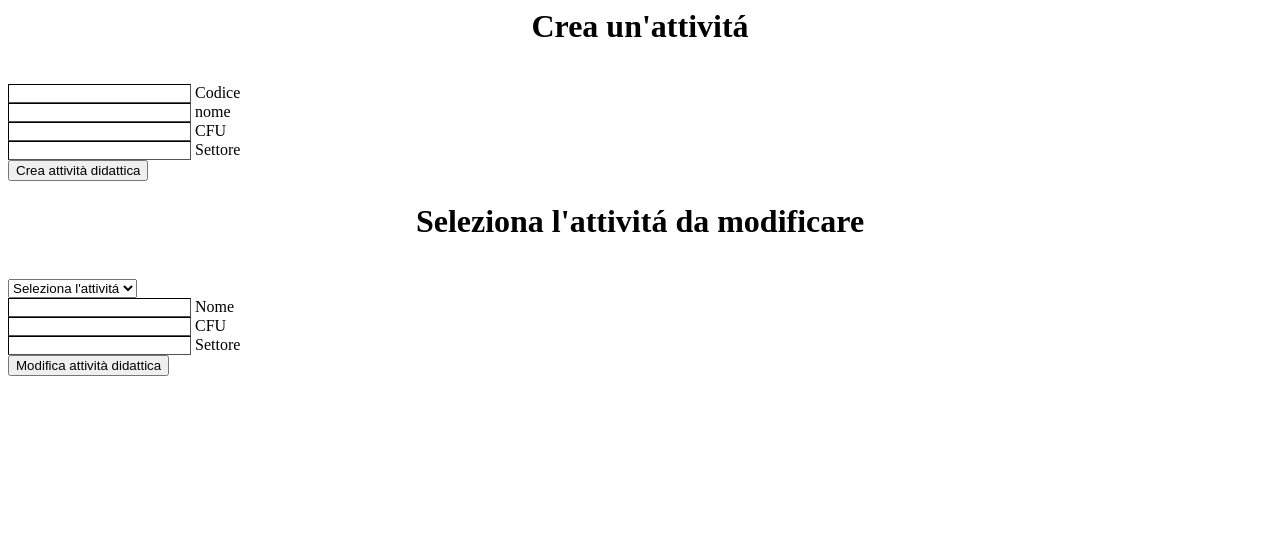
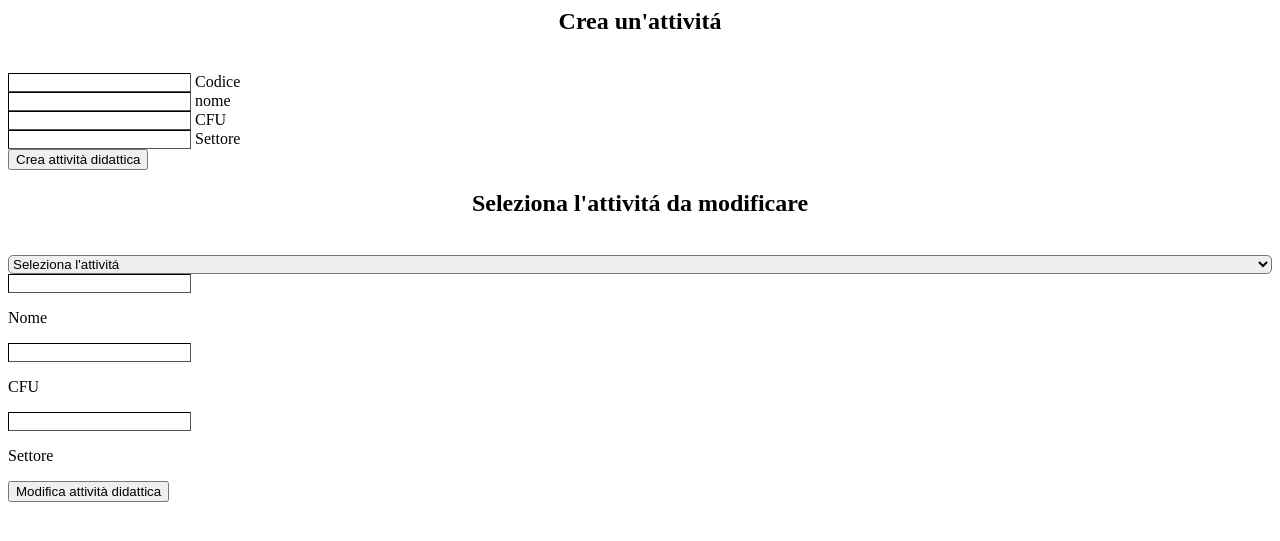
Before and after one commit to mattia-gallinaro/medicina, a PHP site: page /medicina/form_add_ad.php in a window 1280 px wide. Shown: the top 541 px of the page. Run offline with PHP 8.4, Linux system fonts and the light colour scheme; data that the repository does not hold is empty.

Commit message:
nuova funzione e modifica del css

```diff
--- a/form_add_ad.php
+++ b/form_add_ad.php
@@ -34,50 +34,92 @@
 
 ?>
 
-<div class="containe-fluid" style="background-color:#ffffff;">
-    <h1 style="text-align:center;">Crea un'attivitá</h1><br />
+<div class="containe-fluid row justify-content-center" style="background-color:#ffffff;">
+    <div class="col-4 text-center">
+        <h2 style="text-align:center;">Crea un'attivitá</h2><br />
         <form method="POST" action="./createAf.php">
             <div class="form-outline mb-4">
-            <input type="text" id="form6Example3" class="form-control campo_form" name="codice" style="border-width:1px; border-color:black;"/>
+                <input type="text" id="form6Example3" class="form-control campo_form" name="codice"
+                    style="border-width:1px; border-color:black;" />
                 <label class="form-label" for="form6Example3">Codice</label>
             </div>
             <div class="form-outline mb-4">
-            <input type="text" id="form6Example3" class="form-control campo_form" name="nome" style="border-width:1px; border-color:black;"/>
+                <input type="text" id="form6Example3" class="form-control campo_form" name="nome"
+                    style="border-width:1px; border-color:black;" />
                 <label class="form-label" for="form6Example3">nome</label>
             </div>
             <div class="form-outline mb-4">
-            <input type="text" id="form6Example3" class="form-control campo_form" name="CFU" style="border-width:1px; border-color:black;"/>
+                <input type="text" id="form6Example3" class="form-control campo_form" name="CFU"
+                    style="border-width:1px; border-color:black;" />
                 <label class="form-label" for="form6Example3">CFU</label>
             </div>
             <div class="form-outline mb-4">
-            <input type="text" id="form6Example4" class="form-control campo_form" name="settore" style="border-width:1px; border-color:black;"/>
+                <input type="text" id="form6Example4" class="form-control campo_form" name="settore"
+                    style="border-width:1px; border-color:black;" />
                 <label class="form-label" for="form6Example4">Settore</label>
             </div>
             <button type="submit" class="btn btn-primary btn-block mb-4">Crea attività didattica</button>
         </form>
-
+    </div>
+    <div class="col-1"></div>
+    <div class="col-4 text-center">
         <form method="post" action="./modifyAt.php">
             <div class="form-outline mb-4">
-            <h1 style="text-align:center;">Seleziona l'attivitá da modificare</h1><br />
-            <select name="fruit" style="max-width:100%; overflow:scroll;">
+                <h2 style="text-align:center;">Seleziona l'attivitá da modificare</h2><br />
+                <select id="listactvity" name="fruit" style="width:100%; overflow:scroll; border-radius:5px;">
                     <option value="" disabled selected>Seleziona l'attivitá</option>
                     <?php for ($i = 0; $i < count($atf_get_all); $i++) { ?>
-                    <option style="max-width:100%;" value="<?php echo $atf_get_all[$i]['codice'] ?>"><?php echo $atf_get_all[$i]['codice'] ?> - <?php echo $atf_get_all[$i]['nome'] ?></option>
+                        <option style="max-width:100%;" value="<?php echo $atf_get_all[$i]['codice'] ?>"><?php echo $atf_get_all[$i]['codice']?></option>
                     <?php } ?>
                 </select>
             </div>
-        <div class="form-outline mb-4">
-            <input type="text" id="form6Example3" class="form-control" name="nome_at" style="border-width:1px; border-color:black;"/>
-            <label class="form-label" for="form6Example3">Nome</label>
+            <div class="form-outline mb-2">
+                <input type="text" id="test30" id="form6Example3" class="form-control" name="nome_at"
+                    style="border-width:1px; border-color:black;" />
+                <label class="form-label" for="form6Example3">
+                    <p>Nome</p>
+                </label>
             </div>
-        <div class="form-outline mb-4">
-            <input type="text" id="form6Example3" class="form-control" name="CFU_at" style="border-width:1px; border-color:black;"/>
-            <label class="form-label" for="form6Example3">CFU</label>
+            <div class="form-outline mb-2">
+                <input type="text" id="test31" class="form-control" name="CFU_at"
+                    style="border-width:1px; border-color:black;" />
+                <label class="form-label" for="form6Example3">
+                    <p>CFU</p>
+                </label>
             </div>
-        <div class="form-outline mb-4">
-            <input type="text" id="form6Example4" class="form-control" name="settore_at" style="border-width:1px; border-color:black;"/>
-            <label class="form-label" for="form6Example4">Settore</label>
+            <div class="form-outline mb-2">
+                <input type="text" id="test32" class="form-control" name="settore_at"
+                    style="border-width:1px; border-color:black;" />
+                <label class="form-label" id="test34" for="form6Example4">
+                    <p>Settore</p>
+                </label>
             </div>
-        <button type="submit" name="submit" class="btn btn-primary btn-block mb-4">Modifica attività didattica</button>
+            <button type="submit" name="submit" class="btn btn-primary btn-block mb-4">Modifica attività
+                didattica</button>
         </form>
     </div>
+</div>
+
+<script type="text/javascript">
+    let activities = null;
+    let elements_list = document.querySelector("#listactvity");
+    $(document).ready(function () {
+        fetch("http://localhost/medicina/getArchiveActivity.php")
+            .then((response) => response.json())
+            .then((data) => {
+                console.log(data);
+                activities = data;
+                elements_list.addEventListener("change", function () {
+                    //alert(elements_list.options[elements_list.selectedIndex].value + activities[elements_list.selectedIndex - 1]['codice'] + activities[elements_list.selectedIndex - 1]['nome']);
+                    $("#test30").val(activities[elements_list.selectedIndex - 1]['nome']);
+                    $("#test31").val(activities[elements_list.selectedIndex - 1]['CFU']);
+                    $("#test32").val(activities[elements_list.selectedIndex - 1]['settore']);
+                });
+            });
+
+
+        /*change(function(){
+            alert(element_list.options[element_list.selectedIndex].value);
+        });*/
+    });
+</script>
```
Also changed, not shown: changeCol.php (added, +25 -0 lines), form_add_ud.php (+70 -12 lines), getArchiveActivity.php (added, +31 -0 lines), getArchiveUda.php (added, +20 -0 lines). Lines whose indentation alone changed are shown as unchanged.
